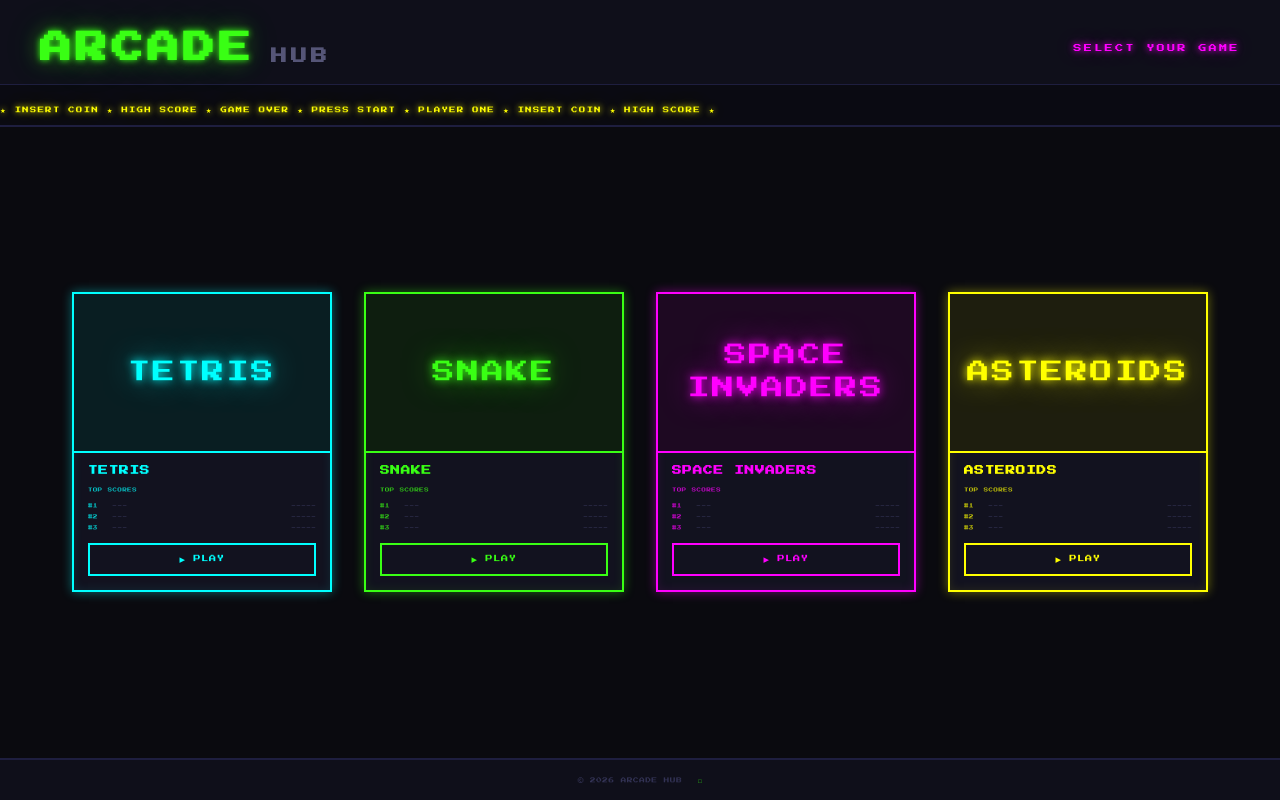
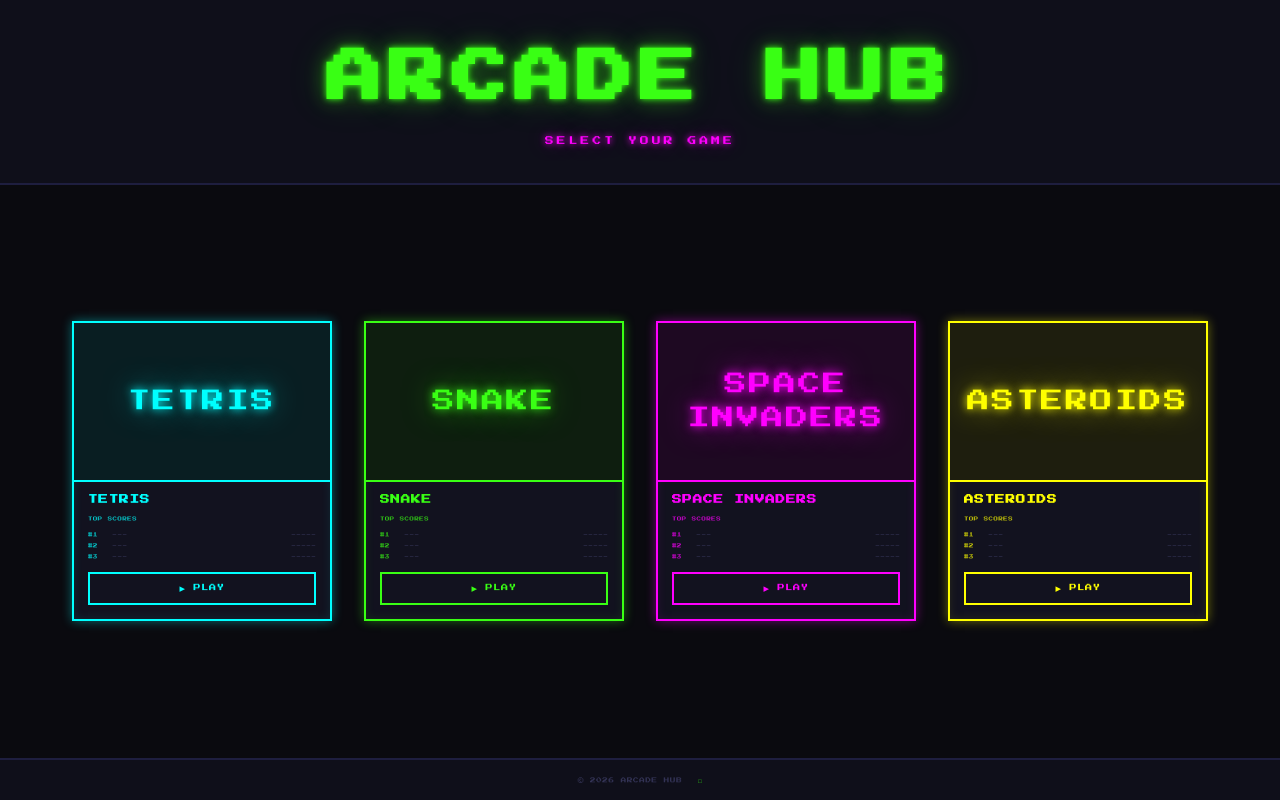
Before and after one commit to ken-mellem/arcade, a React (Vite) app: page / in a window 1280 px wide. Built offline with nearby package versions, Linux system fonts and the light colour scheme.

Commit message:
feat: update LandingPage header layout and styles for improved presentation

```diff
--- a/src/pages/LandingPage.module.css
+++ b/src/pages/LandingPage.module.css
@@ -9,55 +9,31 @@
 .header {
   border-bottom: 2px solid var(--color-border);
   background: var(--color-bg-panel);
-  padding: 0;
   flex-shrink: 0;
 }
 
 .headerInner {
   display: flex;
+  flex-direction: column;
   align-items: center;
-  justify-content: space-between;
-  padding: 24px 40px 12px;
+  gap: 14px;
+  padding: 36px 40px;
 }
 
 .logo {
-  font-size: clamp(1rem, 3vw, 2rem);
+  font-size: clamp(1.75rem, 5vw, 3.5rem);
   letter-spacing: 0.12em;
   display: flex;
   align-items: baseline;
-  gap: 16px;
-}
-
-.logoSub {
-  font-size: 0.5em;
-  color: var(--color-text-muted);
-  letter-spacing: 0.25em;
+  gap: 20px;
 }
 
 .tagline {
-  font-size: 0.5rem;
+  font-size: 0.55rem;
   color: var(--color-neon-pink);
   text-shadow: var(--glow-pink);
-  letter-spacing: 0.3em;
+  letter-spacing: 0.35em;
   animation: blink 1.2s step-start infinite;
-}
-
-/* Marquee */
-.marqueeWrap {
-  overflow: hidden;
-  border-top: 1px solid var(--color-border);
-  padding: 8px 0;
-  background: #0a0a12;
-}
-
-.marqueeText {
-  display: inline-block;
-  white-space: nowrap;
-  font-size: 0.4rem;
-  color: var(--color-neon-yellow);
-  text-shadow: var(--glow-yellow);
-  letter-spacing: 0.2em;
-  animation: marquee 24s linear infinite;
 }
 
 /* ── Main ── */
--- a/src/pages/LandingPage.tsx
+++ b/src/pages/LandingPage.tsx
@@ -9,17 +9,9 @@
       <header className={styles.header}>
         <div className={styles.headerInner}>
           <h1 className={styles.logo}>
-            <span className="neon-green">ARCADE</span>
-            <span className={styles.logoSub}>HUB</span>
+            <span className="neon-green">ARCADE HUB</span>
           </h1>
           <p className={styles.tagline}>SELECT YOUR GAME</p>
-        </div>
-        {/* Marquee ticker */}
-        <div className={styles.marqueeWrap} aria-hidden>
-          <span className={styles.marqueeText}>
-            ★ INSERT COIN ★ HIGH SCORE ★ GAME OVER ★ PRESS START ★ PLAYER ONE ★
-            INSERT COIN ★ HIGH SCORE ★
-          </span>
         </div>
       </header>
 
```
